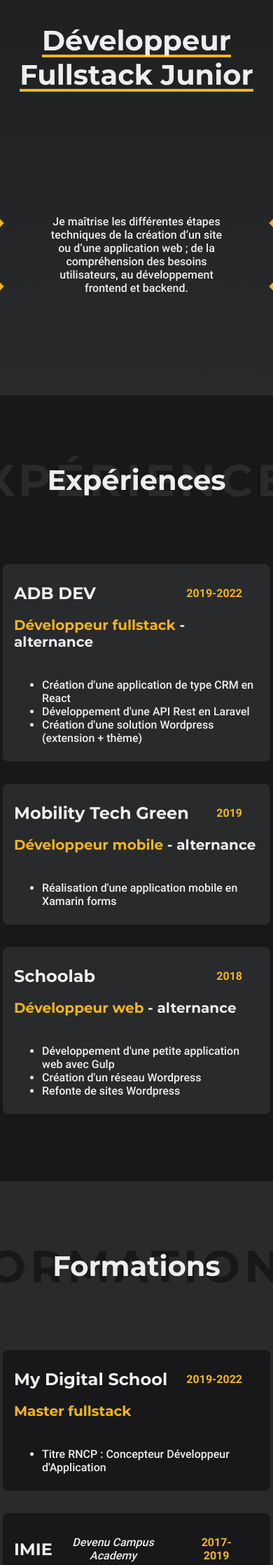
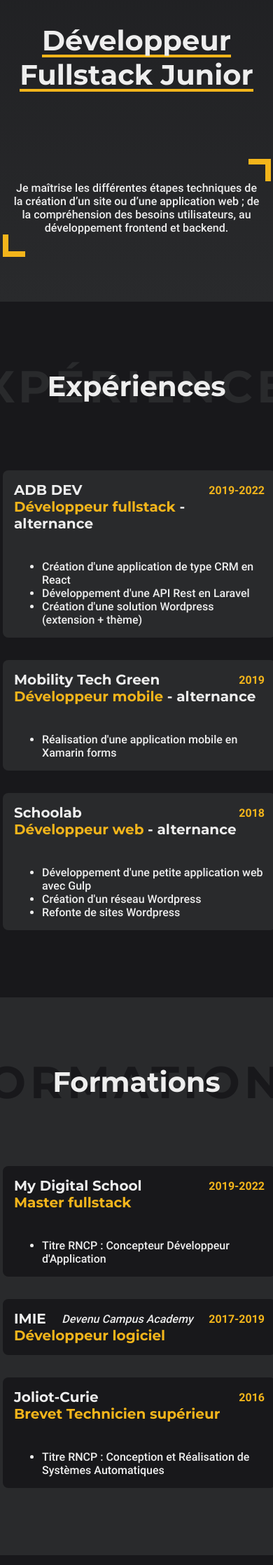
Before and after one commit to Alexis-Pannetier/resume, a PHP site: page / in a window 390 px wide. Shown: the part 443-2679 px from the top of the page at 70% size. Run offline with PHP 8.4, Linux system fonts and the light colour scheme.

Commit message:
🩹 responsive fix

```diff
--- a/index.html
+++ b/index.html
@@ -79,7 +79,7 @@
                     <a href="https://www.adbinfo.fr" class="card" target="_blank">
                         <div class="d-flex justify-space-between align-center">
                             <h3>ADB DEV</h3>
-                            <p><strong class="primary">2019-2022</strong></p>
+                            <span><strong class="primary">2019-2022</strong></span>
                         </div>
                         <h4><span class="primary">Développeur fullstack</span> - alternance</h4>
                         <ul>
@@ -92,7 +92,7 @@
                     <a href="https://www.mobilitytechgreen.com" class="card" target="_blank">
                         <div class="d-flex justify-space-between align-center">
                             <h3>Mobility Tech Green</h3>
-                            <p><strong class="primary">2019</strong></p>
+                            <span><strong class="primary">2019</strong></span>
                         </div>
                         <h4><span class="primary">Développeur mobile</span> - alternance</h4>
                         <ul>
@@ -103,7 +103,7 @@
                     <a href="https://www.theschoolab.com" class="card" target="_blank">
                         <div class="d-flex justify-space-between align-center">
                             <h3>Schoolab</h3>
-                            <p><strong class="primary">2018</strong></p>
+                            <span><strong class="primary">2018</strong></span>
                         </div>
                         <h4><span class="primary">Développeur web</span> - alternance</h4>
                         <ul>
@@ -127,7 +127,7 @@
                     <a href="https://www.mydigitalschool.com/mba-architecte-web" class="card"  target="_blank">
                         <div class="d-flex justify-space-between align-center">
                             <h3>My Digital School</h3>
-                            <p><strong class="primary">2019-2022</strong></p>
+                            <span><strong class="primary">2019-2022</strong></span>
                         </div>
                         <h4 class="primary">Master fullstack</h4>
                         <ul>
@@ -139,7 +139,7 @@
                         <div class="d-flex justify-space-between align-center">
                             <h3>IMIE</h3>
                             <em>Devenu Campus Academy</em>
-                            <p><strong class="primary">2017-2019</strong></p>
+                            <span><strong class="primary">2017-2019</strong></span>
                         </div>
                         <h4 class="primary">Développeur logiciel</h4>
                     </a>
@@ -147,7 +147,7 @@
                     <a href="https://lycee-joliot-curie-rennes.fr/bts-conception-et-realisation-de-systemes-automatiques" class="card"  target="_blank">
                         <div class="d-flex justify-space-between align-center">
                             <h3>Joliot-Curie</h3>
-                            <p><strong class="primary">2016</strong></p>
+                            <span><strong class="primary">2016</strong></span>
                         </div>
                         <h4 class="primary">Brevet Technicien supérieur</h4>
                         <ul>
@@ -165,8 +165,8 @@
                 <h2 class="title" data-value="Contact">Contact</h2>
 
                 <div class="d-flex justify-space-around flex-wrap flex-row w-100">
-                    <a class="btn my-2 m-auto" target="_blank" href="https://www.linkedin.com/in/alexis-pannetier"><img src="./images/linkedin-logo.png" alt="Linked in avec logo"/></a>
-                    <a class="btn my-2 m-auto" target="_blank" href="https://github.com/alexis-pannetier"><img src="./images/github-logo.png" alt="Github avec logo"/></a>
+                    <a class="btn m-1" target="_blank" href="https://www.linkedin.com/in/alexis-pannetier"><img src="./images/linkedin-logo.png" alt="Linked in avec logo"/></a>
+                    <a class="btn m-1" target="_blank" href="https://github.com/alexis-pannetier"><img src="./images/github-logo.png" alt="Github avec logo"/></a>
                 </div>
 
             </div>
--- a/style.css
+++ b/style.css
@@ -99,7 +99,7 @@ h2 {
 }
 
 h3 {
-  font-size: 1.5rem;
+  font-size: 1.25rem;
 }
 
 h4 {
@@ -436,21 +435,22 @@ section:nth-child(odd) .btn {
   max-width: 800px;
   margin-left: auto;
   margin-right: auto;
-  padding: 4rem;
+  padding: 1rem;
   box-sizing: border-box;
 }
 
 .box .border {
+  box-sizing: border-box;
   position: absolute;
   border-style: solid;
   border-width: 0.5rem;
   border-color: var(--primary);
-  height: 4rem;
-  width: 4rem;
+  height: 2rem;
+  width: 2rem;
   transition: all 0.5s;
   top: 50%;
   left: 50%;
-  animation-name: box-border;
+  animation-name: fade-in;
   animation-duration: 0.3s;
   animation-timing-function: ease-in-out;
   transform: translate(-50%, -50%) rotate(45deg);
@@ -459,15 +459,28 @@ section:nth-child(odd) .btn {
 .box .border-left {
   border-top: 0;
   border-right: 0;
-  left: 0%;
+  left: 5%;
 }
 
 .box .border-right {
   border-bottom: 0;
   border-left: 0;
-  left: 100%;
+  left: 95%;
 }
 
+@media screen and (max-width: 550px) {
+  .box .border-left {
+    top: 100%;
+    transform: translate(-50%, -50%) rotate(0deg);
+  }
+
+  .box .border-right {
+    top: 0;
+    transform: translate(-50%, -50%) rotate(0deg);
+  }
+}
+
+@media screen and (min-width: 550px) {
   .box:hover .border-left {
     top: 100%;
     transform: translate(-50%, -50%) rotate(0deg);
@@ -500,20 +562,23 @@ section:nth-child(odd) .btn {
 
 /* CARD */
 .card {
-  padding: 0.5rem 1rem;
+  padding: 1rem;
   border-radius: 0.5rem;
   transition: box-shadow 0.3s ease-in-out;
   margin: 1rem 0.25rem;
   text-decoration: none;
+  box-sizing: border-box;
+  max-width: 700px;
+  width: 100%;
 }
 
 .card ul {
-  margin-top: 2.5rem;
+  margin: 2.5rem 0 0 0;
 }
 
 @media screen and (min-width: 800px) {
   .card {
-    padding: 1rem 2rem;
+    padding: 2rem;
     margin: 2rem 1rem;
   }
 }
```
Also changed, not shown: other parts of style.css (+52 -17 lines). Lines whose indentation alone changed are shown as unchanged.
